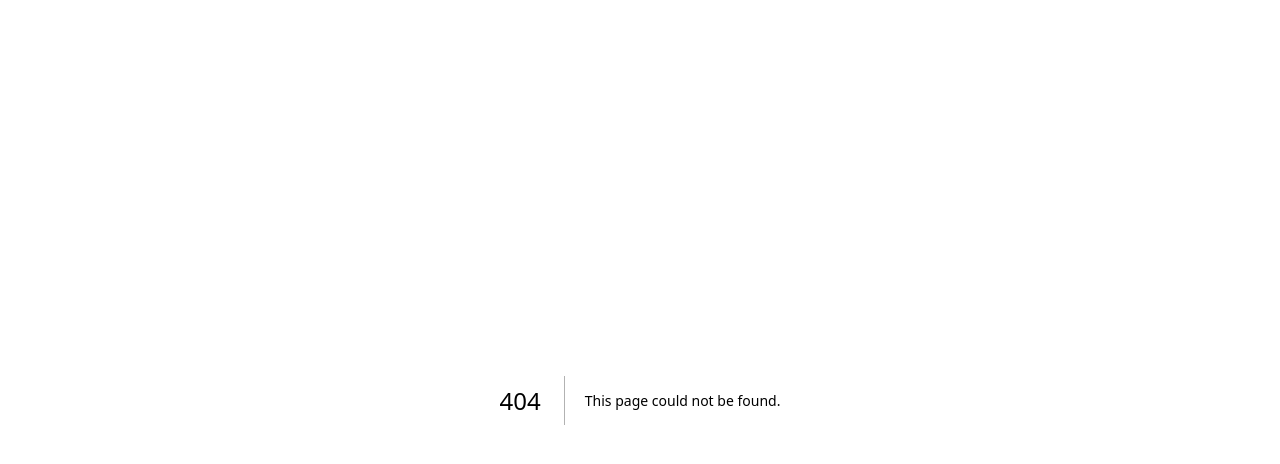
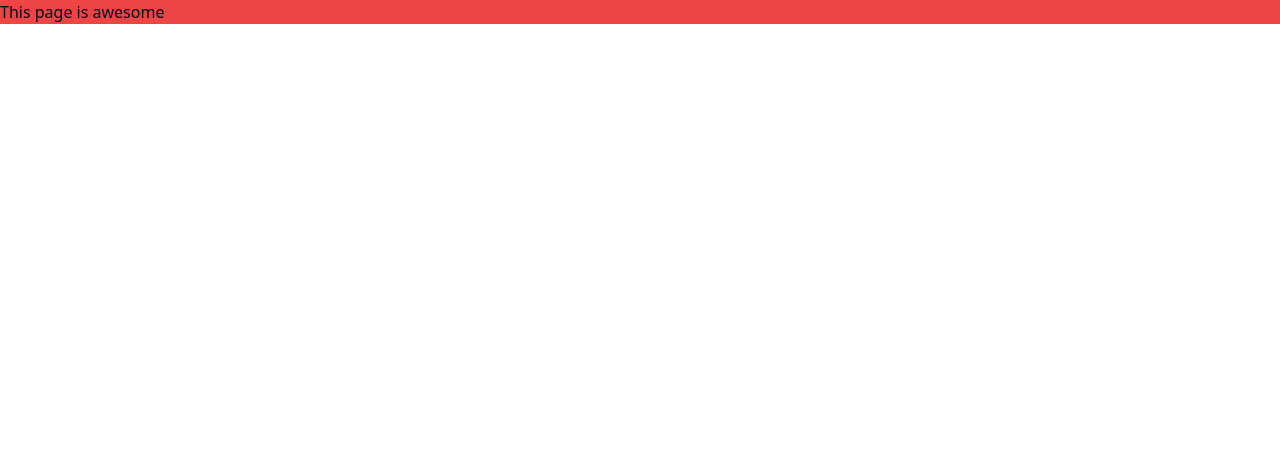
Before and after one commit to louissosthenes9/linguaQuest, a Next.js app: page /learn in a window 1280 px wide. Before the commit this address had no page. Shown: the top 464 px of the page. Built offline with nearby package versions, Linux system fonts and the light colour scheme.

Commit message:
initial main page layout

```diff
--- /dev/null
+++ b/app/(main)/learn/layout.tsx
@@ -0,0 +1,16 @@
+"use client"
+type Props = {
+    children : React.ReactNode
+}
+
+const MainLayout = ({
+    children,
+}: Props)=>{
+   return(
+   <main className="bg-red-500">
+        {children}
+    </main>
+    )
+}
+
+export default MainLayout
--- /dev/null
+++ b/app/(main)/learn/page.tsx
@@ -0,0 +1,9 @@
+import React from 'react'
+
+const page = () => {
+  return (
+    <div>This page is awesome</div>
+  )
+}
+
+export default page
```
